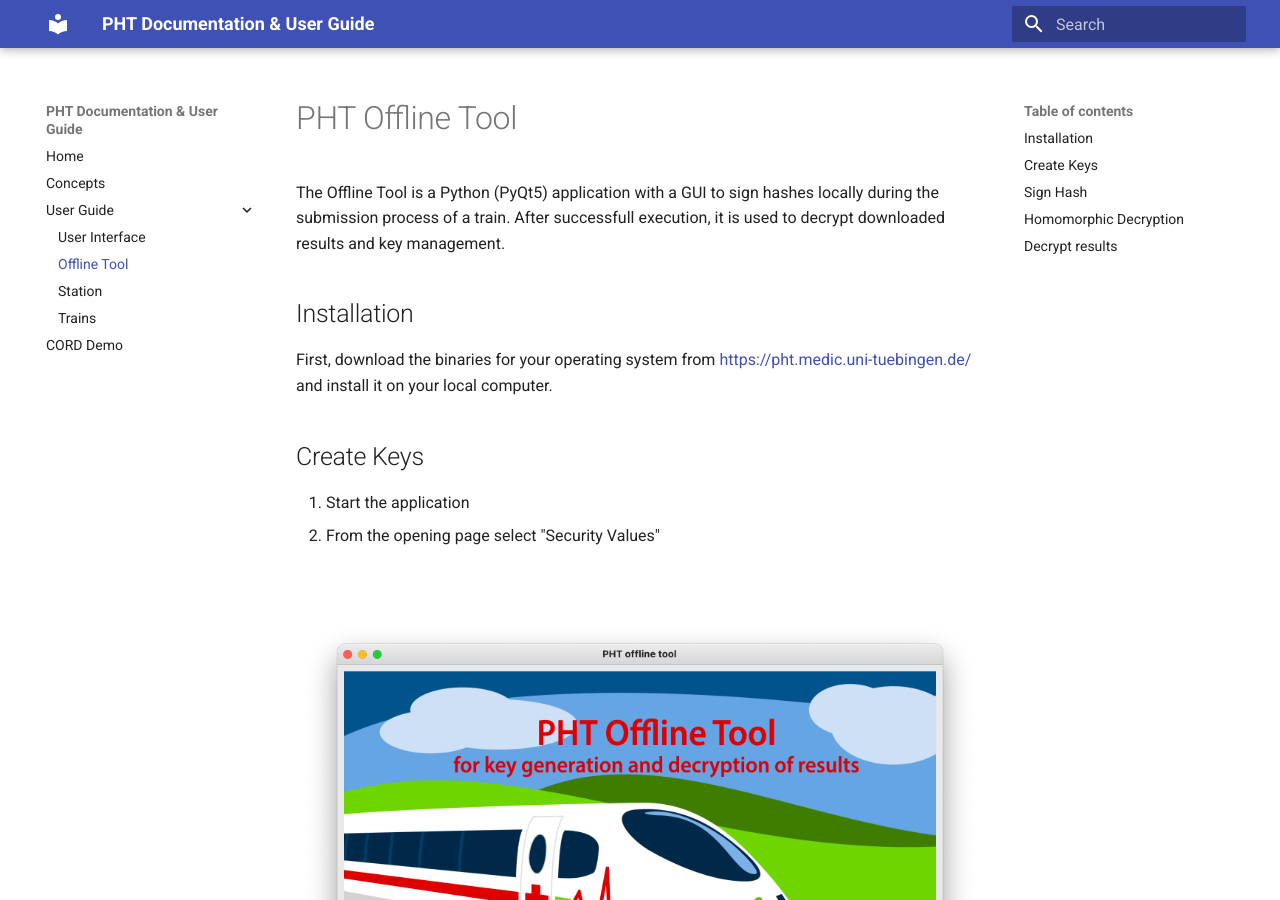
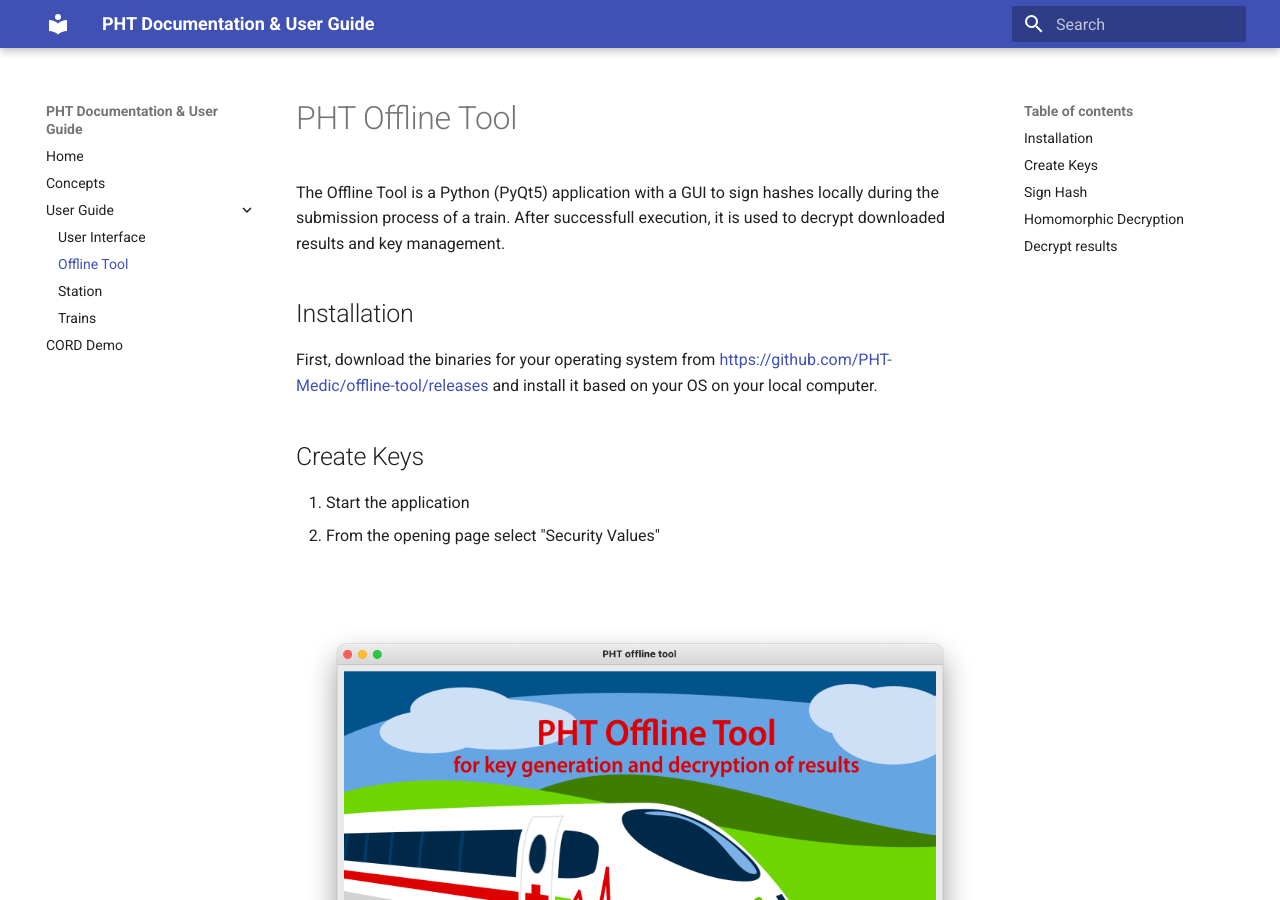
Before and after one commit to PHT-Medic/documentation, an MkDocs documentation site: the page built from docs/offline_tool.md, in a window 1280 px wide and 900 px high. Built offline with MkDocs 1.6.1 and Material for MkDocs 9.7.7, drawn with Linux system fonts in a browser that asks for light colours.

Commit message:
Fix link for offline tool release files

```diff
--- a/docs/offline_tool.md
+++ b/docs/offline_tool.md
@@ -6,8 +6,8 @@ After successfull execution, it is used to decrypt downloaded results and key ma
 
 ## Installation
 
-First, download the binaries for your operating system from [https://pht.medic.uni-tuebingen.de/](https://pht.medic.uni-tuebingen.de/)
-and install it on your local computer.
+First, download the binaries for your operating system from [https://github.com/PHT-Medic/offline-tool/releases](https://github.com/PHT-Medic/offline-tool/releases)
+and install it based on your OS on your local computer.
 
 ## Create Keys
 
```
